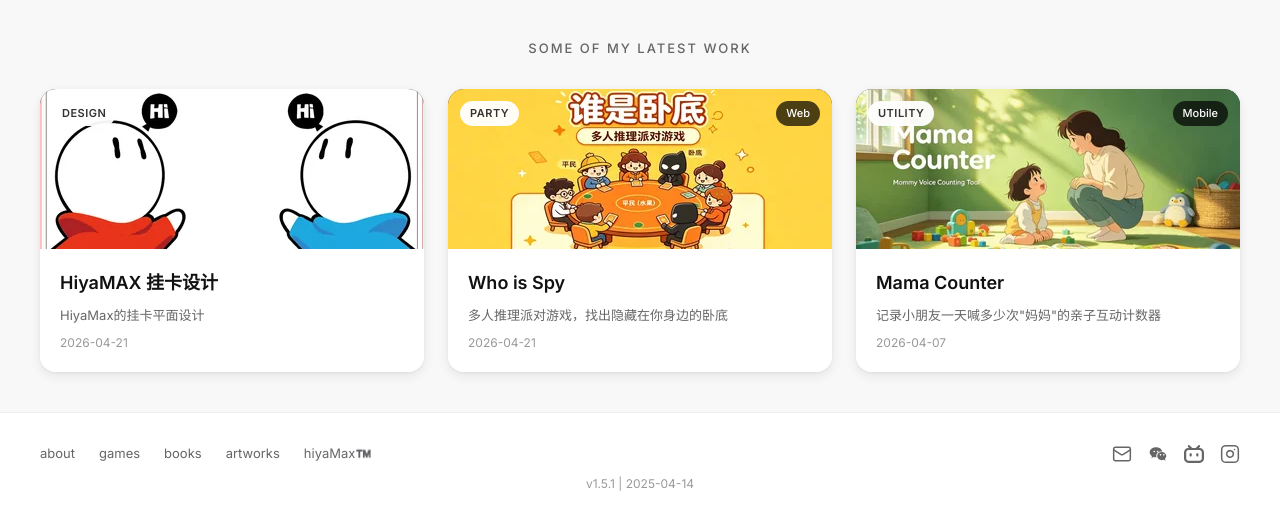
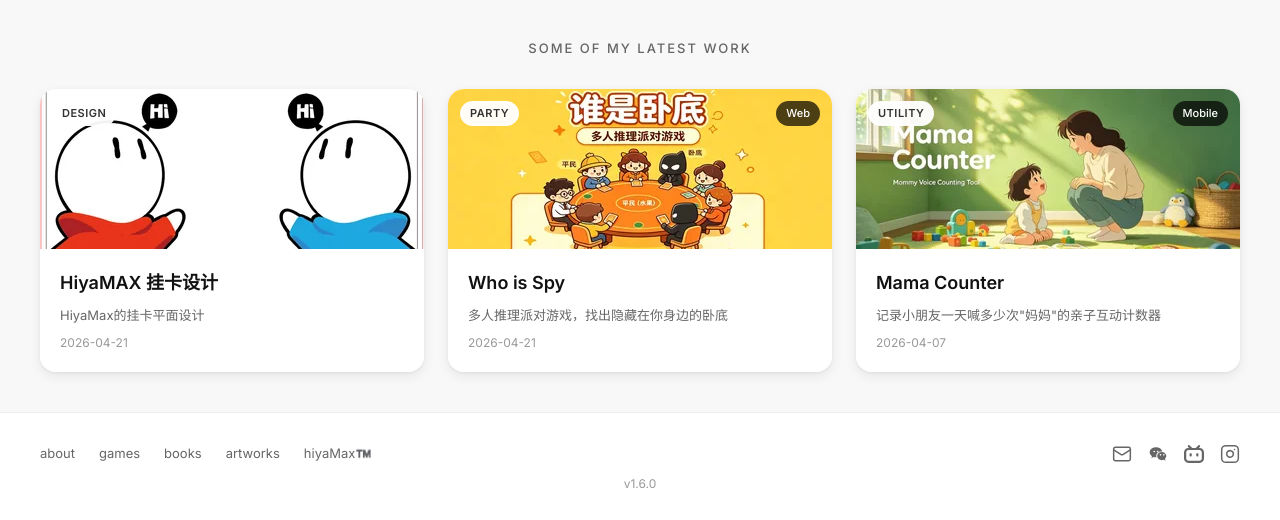
Before and after one commit to hiyaScott/hiyamax-home, a Jekyll site: the page built from index.md, in a window 1280 px wide and 1195 px high. Shown: the part 672-1192 px from the top of the window. Built offline with Jekyll 4.4.1, drawn with Linux system fonts in a browser that asks for light colours; some of the changed lines change nothing that is shown.

Commit message:
v1.6.0: fix gyroscope permissions + remove date from version

```diff
--- a/_includes/footer.html
+++ b/_includes/footer.html
@@ -14,5 +14,5 @@
       {% endfor %}
     </div>
   </div>
-  <div class="footer-version">v1.5.1 | 2025-04-14</div>
+  <div class="footer-version">v1.6.0</div>
 </footer>
--- a/assets/js/main.js
+++ b/assets/js/main.js
@@ -21,6 +21,8 @@
   let currentPercent = 0;
   let targetPercent = 0;
   let isAnimating = true;
+  let orientationEnabled = false;
+  let lastGyroTime = 0;
 
   /**
    * Update avatar layout based on percentage (-1 to 1)
@@ -80,8 +82,15 @@
    * Device orientation handler (gyroscope)
    */
   function handleOrientation(e) {
-    const gamma = e.gamma || 0;  // Portrait left/right tilt
-    const beta = e.beta || 0;    // Landscape left/right tilt
+    if (!e) return;
+
+    const gamma = e.gamma || 0;  // Portrait left/right tilt (-90 to 90)
+    const beta = e.beta || 0;    // Front/back tilt (-180 to 180)
+    const alpha = e.alpha || 0;   // Compass direction (0 to 360)
+
+    // Detect if we have real gyro data (not just 0,0,0 or null)
+    if (alpha === 0 && beta === 0 && gamma === 0) return;
+    lastGyroTime = Date.now();
 
     // Detect screen orientation
     let isLandscape = false;
@@ -95,11 +104,29 @@
 
     let percent;
     if (isLandscape) {
+      // In landscape, beta maps to left/right tilt
       percent = Math.max(-1, Math.min(1, beta / 8));
     } else {
+      // In portrait, gamma maps to left/right tilt
       percent = Math.max(-1, Math.min(1, gamma / 12));
     }
 
+    targetPercent = percent;
+  }
+
+  /**
+   * Device motion handler (accelerometer fallback)
+   */
+  function handleMotion(e) {
+    if (!e || !e.rotationRate) return;
+
+    const rr = e.rotationRate;
+    // rotationRate.beta approximates left/right tilt in many devices
+    const tilt = rr.beta || 0;
+    if (tilt === 0) return;
+
+    lastGyroTime = Date.now();
+    const percent = Math.max(-1, Math.min(1, tilt / 20));
     targetPercent = percent;
   }
 
@@ -114,6 +141,64 @@
     updateLayout(currentPercent);
 
     requestAnimationFrame(animate);
+  }
+
+  /**
+   * Check if gyroscope data is being received
+   */
+  function checkGyroActive() {
+    const now = Date.now();
+    const elapsed = now - lastGyroTime;
+
+    // If no gyro data for 2 seconds, fall back to auto-demo mode on mobile
+    if (orientationEnabled && elapsed > 2000 && window.innerWidth <= 640) {
+      // Gentle auto-sway when no gyro available
+      const sway = Math.sin(now / 1500) * 0.15;
+      targetPercent = sway;
+    }
+  }
+
+  /**
+   * Enable device orientation with permission handling
+   */
+  function enableOrientation() {
+    if (orientationEnabled) return;
+    orientationEnabled = true;
+
+    // Try deviceorientation first
+    if (window.DeviceOrientationEvent) {
+      window.addEventListener('deviceorientation', handleOrientation);
+    }
+
+    // Fallback to devicemotion for devices without gyro
+    if (window.DeviceMotionEvent) {
+      window.addEventListener('devicemotion', handleMotion);
+    }
+
+    // Start gyro check interval
+    setInterval(checkGyroActive, 1000);
+  }
+
+  /**
+   * Request iOS device orientation permission
+   */
+  function requestOrientationPermission() {
+    if (typeof DeviceOrientationEvent.requestPermission === 'function') {
+      DeviceOrientationEvent.requestPermission()
+        .then(function(permissionState) {
+          if (permissionState === 'granted') {
+            enableOrientation();
+          }
+          console.log('Device orientation permission:', permissionState);
+        })
+        .catch(function(error) {
+          console.log('Device orientation permission denied:', error);
+          // Still try to enable - some iOS versions work without explicit permission
+          enableOrientation();
+        });
+    } else {
+      enableOrientation();
+    }
   }
 
   /**
@@ -162,28 +247,22 @@
    * Initialize
    */
   function init() {
-    // Mouse events
+    // Mouse events (desktop)
     document.addEventListener('mousemove', handleMouseMove);
 
-    // Device orientation (gyroscope)
-    if (window.DeviceOrientationEvent) {
-      // iOS 13+ requires permission
-      if (typeof DeviceOrientationEvent.requestPermission === 'function') {
-        document.body.addEventListener('click', function requestIOSPermission() {
-          DeviceOrientationEvent.requestPermission()
-            .then(function(permissionState) {
-              if (permissionState === 'granted') {
-                window.addEventListener('deviceorientation', handleOrientation);
-              }
-            })
-            .catch(function(error) {
-              console.log('Device orientation permission denied:', error);
-            });
-          document.body.removeEventListener('click', requestIOSPermission);
-        }, { once: true });
-      } else {
-        window.addEventListener('deviceorientation', handleOrientation);
+    // Device orientation setup - requires user interaction on most mobile browsers
+    if (window.DeviceOrientationEvent || window.DeviceMotionEvent) {
+      // Use both click and touchstart to catch all interactions
+      var permissionRequested = false;
+
+      function onFirstInteraction(e) {
+        if (permissionRequested) return;
+        permissionRequested = true;
+        requestOrientationPermission();
       }
+
+      document.body.addEventListener('click', onFirstInteraction, { once: true });
+      document.body.addEventListener('touchstart', onFirstInteraction, { once: true, passive: true });
     }
 
     // Start animation loop
```
